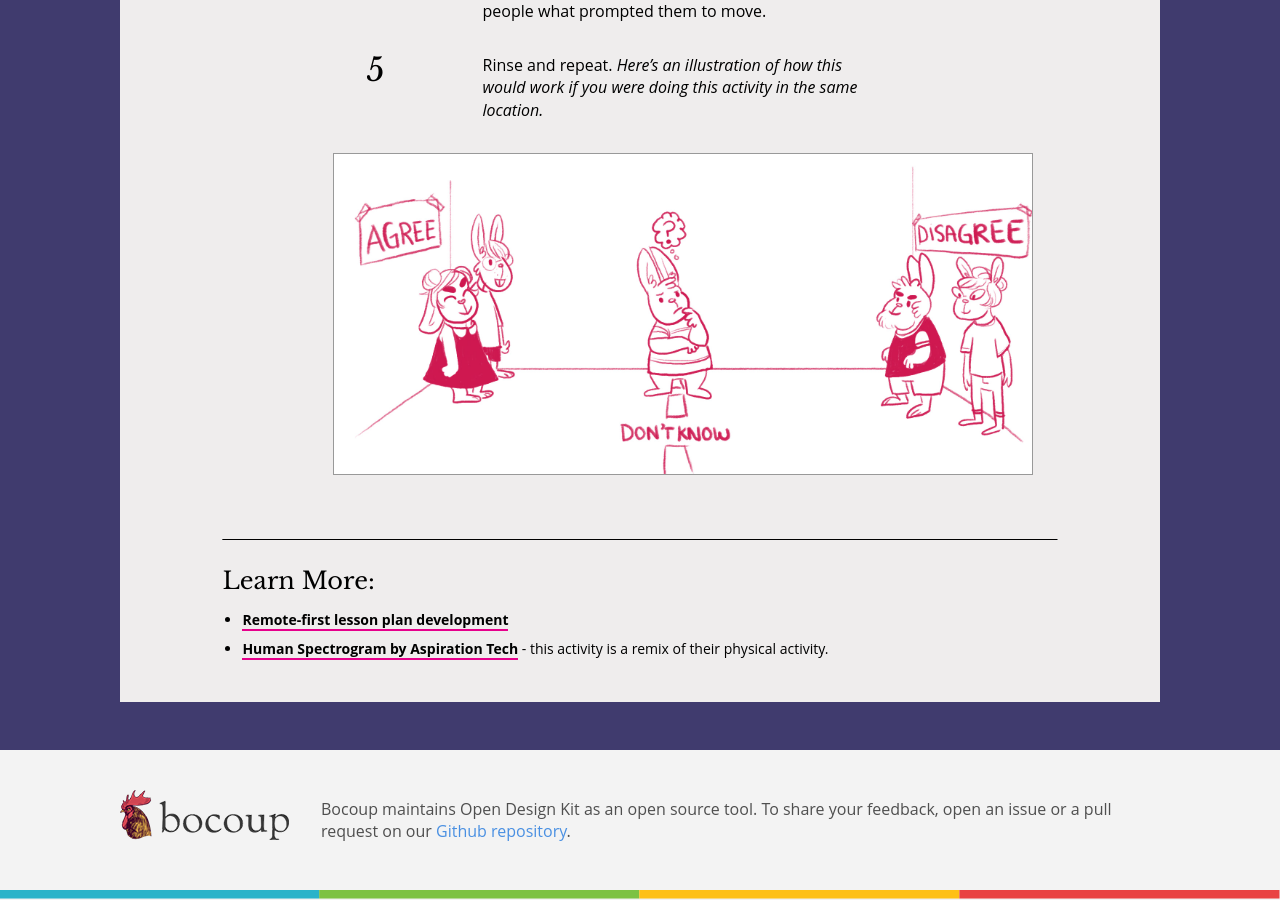
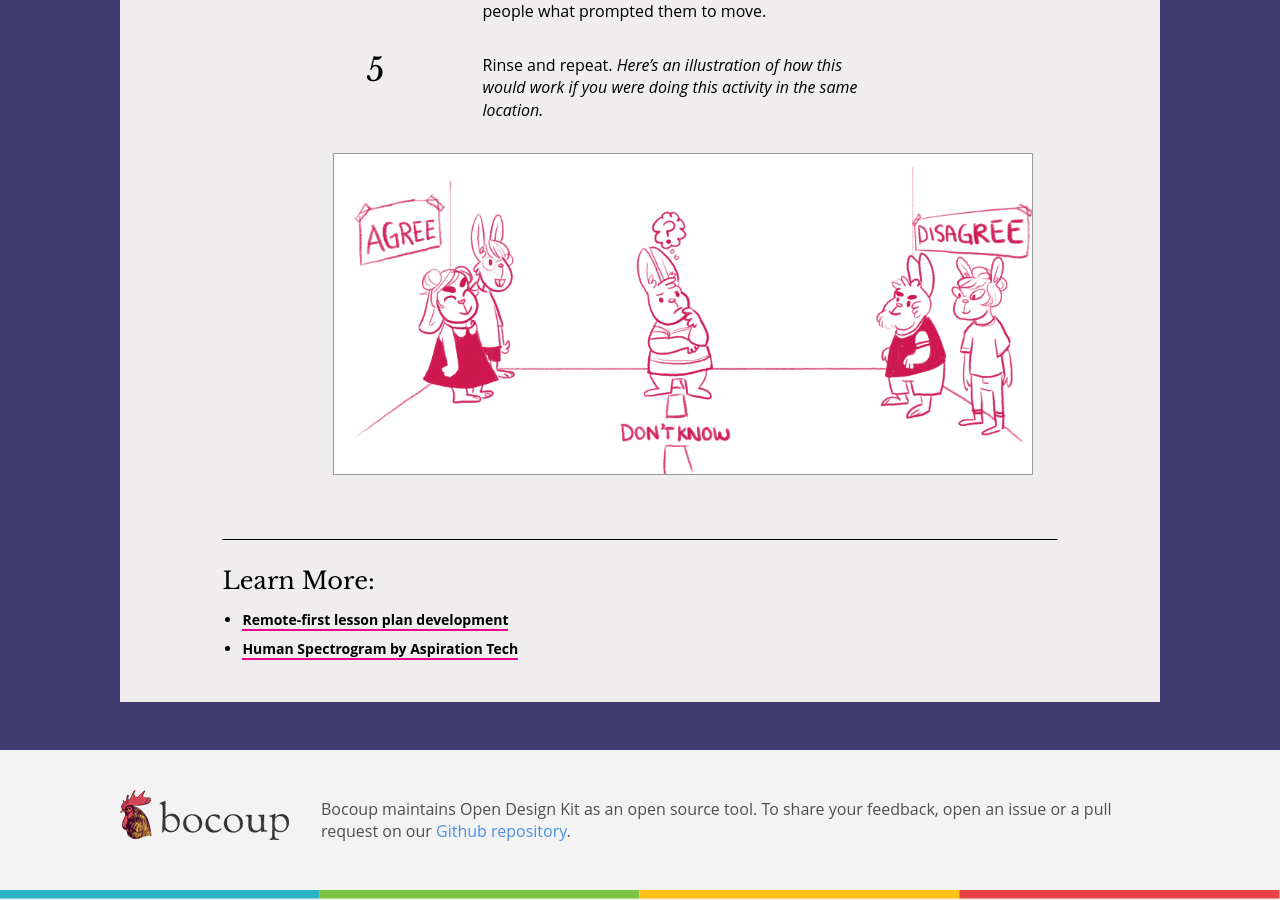
Before and after one commit to open-design-kit/opendesignkit, a Jekyll site: the page built from _methods/human-spectrogram.md, in a window 1280 px wide and 900 px high, scrolled down 1930 px. Built offline with Jekyll 4.4.1, drawn with Linux system fonts in a browser that asks for light colours.

Commit message:
removed description from learn more section of spectrogram

```diff
--- a/_methods/human-spectrogram.md
+++ b/_methods/human-spectrogram.md
@@ -52,4 +52,4 @@ Small (1 - 2 hours)
 ## Learn More:
 
 * [Remote-first lesson plan development](https://bocoup.com/weblog/remote-first-lesson-plan-development)
-* [Human Spectrogram by Aspiration Tech](http://facilitation.aspirationtech.org/index.php?title=Facilitation:Spectrogram) - this activity is a remix of their physical activity.
+* [Human Spectrogram by Aspiration Tech](http://facilitation.aspirationtech.org/index.php?title=Facilitation:Spectrogram)
```
